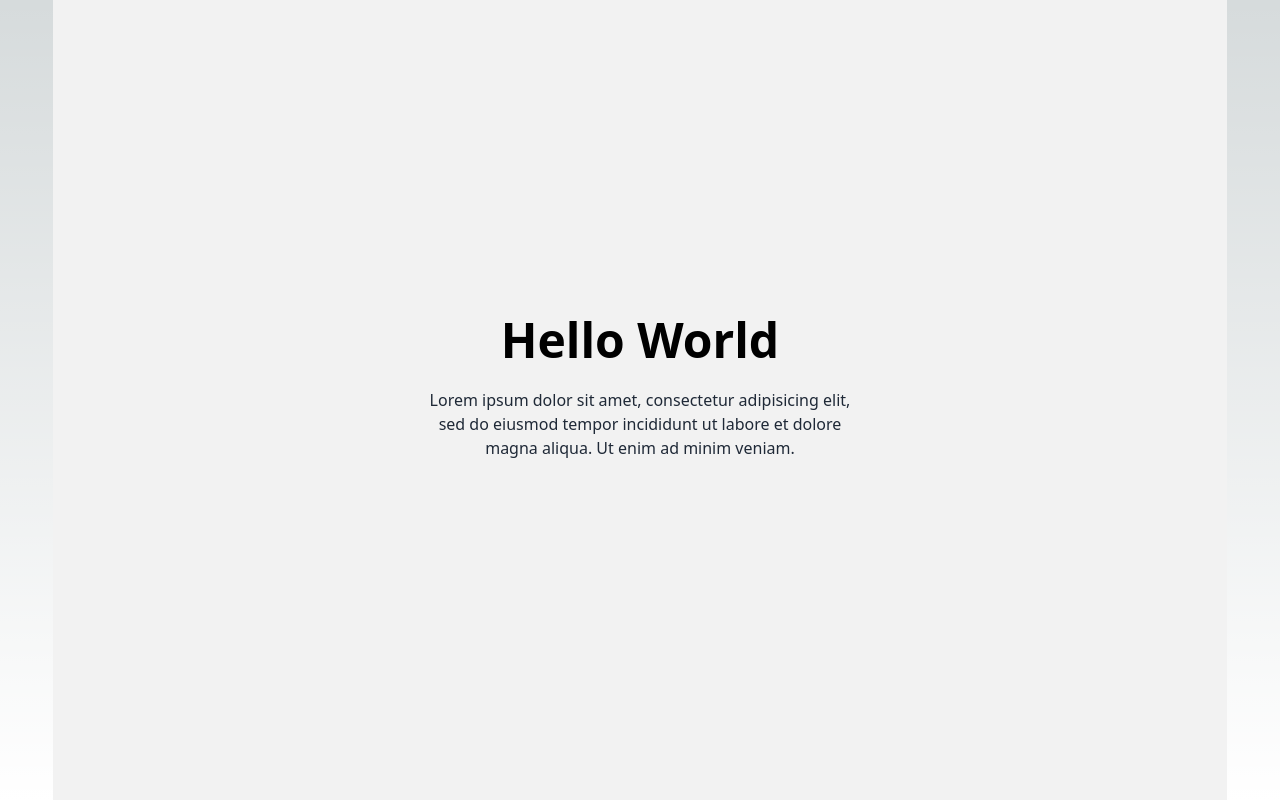
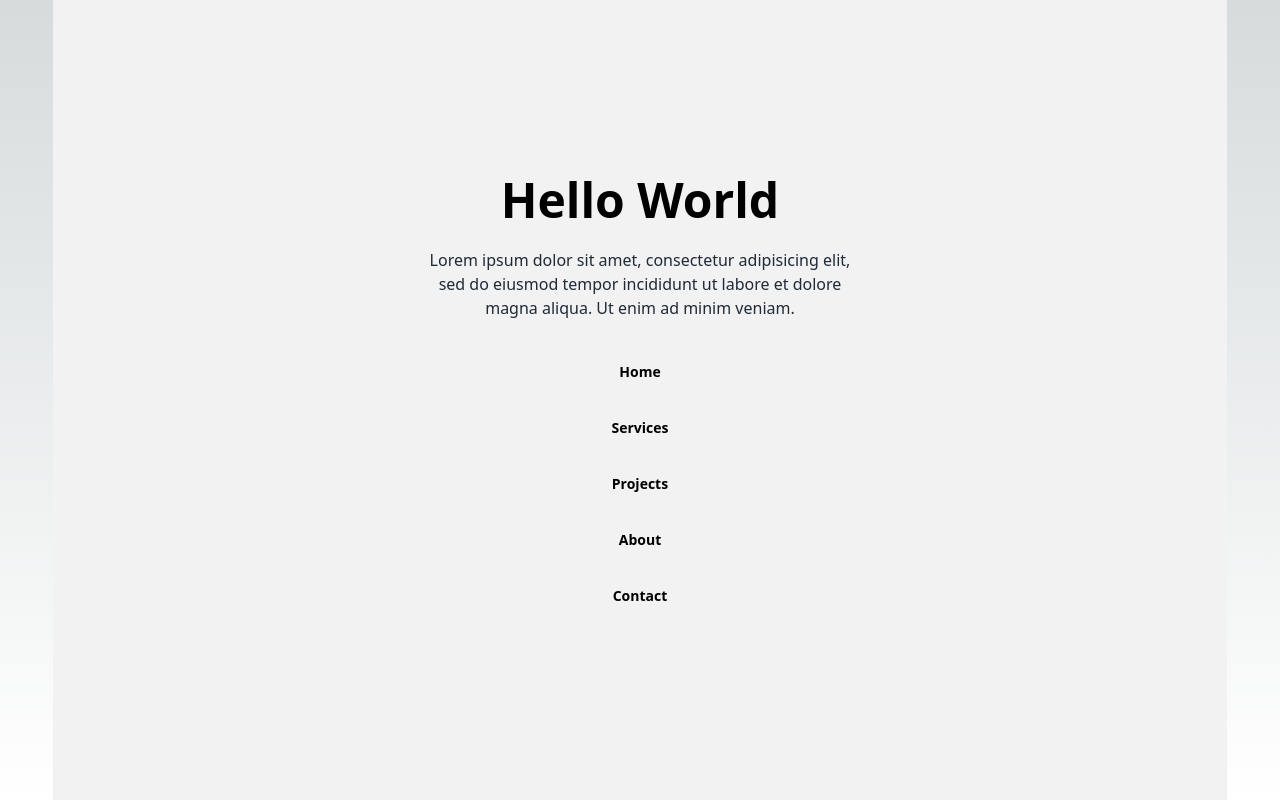
Before and after one commit to BKSchatzki/bkschatzki-dev, a Next.js app: page / in a window 1280 px wide. Built offline with nearby package versions, Linux system fonts and the light colour scheme.

Commit message:
Start setup of site links and nav buttons

```diff
--- /dev/null
+++ b/components/Button.tsx
@@ -0,0 +1,16 @@
+import Link from "next/link";
+
+type ButtonProps = {
+  name: string;
+  href: string;
+};
+
+const Button = ({ name, href }: ButtonProps) => {
+  return (
+    <Link href={href} className="btn btn-ghost m-1 w-24">
+      {name}
+    </Link>
+  );
+};
+
+export default Button;
--- a/components/Hero.tsx
+++ b/components/Hero.tsx
@@ -1,14 +1,17 @@
+import LinkList from "./LinkList";
+
 const Hero = () => {
   return (
     <div className="hero bg-base-200 mx-auto min-h-screen w-11/12">
       <main className="hero-content text-center">
-        <section className="max-w-md">
+        <section className="flex max-w-md flex-col items-center justify-center">
           <h1 className="text-5xl font-bold">{"Hello World"}</h1>
           <p className="text-base-content py-6">
             {
               "Lorem ipsum dolor sit amet, consectetur adipisicing elit, sed do eiusmod tempor incididunt ut labore et dolore magna aliqua. Ut enim ad minim veniam."
             }
           </p>
+          <LinkList />
         </section>
       </main>
     </div>
--- /dev/null
+++ b/components/LinkList.tsx
@@ -0,0 +1,18 @@
+import siteLinks from "@/data/siteLinks";
+import Button from "./Button";
+
+const LinkList = () => {
+  return (
+    <ul>
+      {siteLinks.map((link, index) => {
+        return (
+          <li key={index}>
+            <Button name={link.name} href={link.href} />
+          </li>
+        );
+      })}
+    </ul>
+  );
+};
+
+export default LinkList;
--- /dev/null
+++ b/data/siteLinks.tsx
@@ -0,0 +1,29 @@
+const siteLinks = [
+  {
+    name: "Home",
+    description: "Back to home.",
+    href: "/",
+  },
+  {
+    name: "Services",
+    description: "I need a website.",
+    href: "/services",
+  },
+  {
+    name: "Projects",
+    description: "I need a dev.",
+    href: "/projects",
+  },
+  {
+    name: "About",
+    description: "Get to know me.",
+    href: "/about",
+  },
+  {
+    name: "Contact",
+    description: "Get in touch.",
+    href: "/contact",
+  },
+];
+
+export default siteLinks;
```
